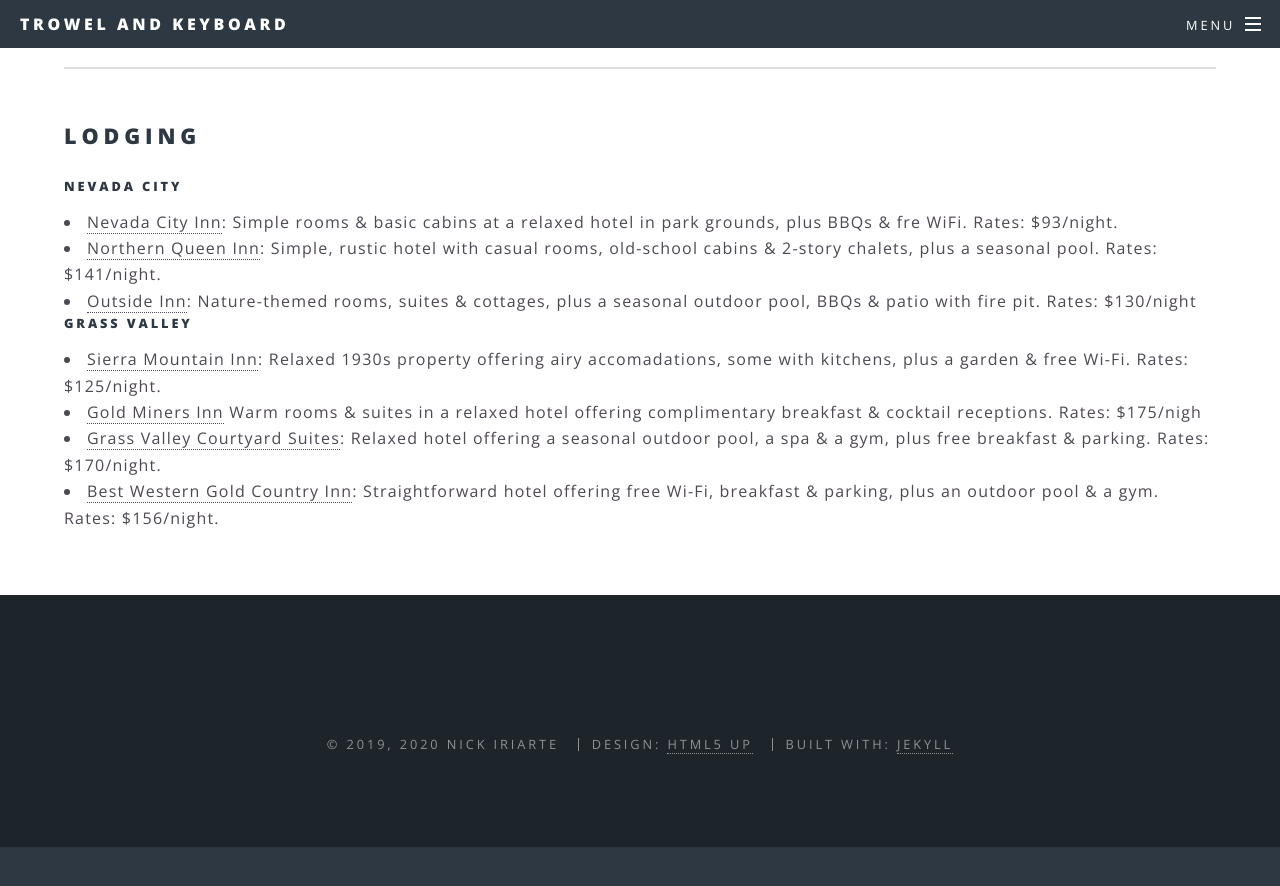
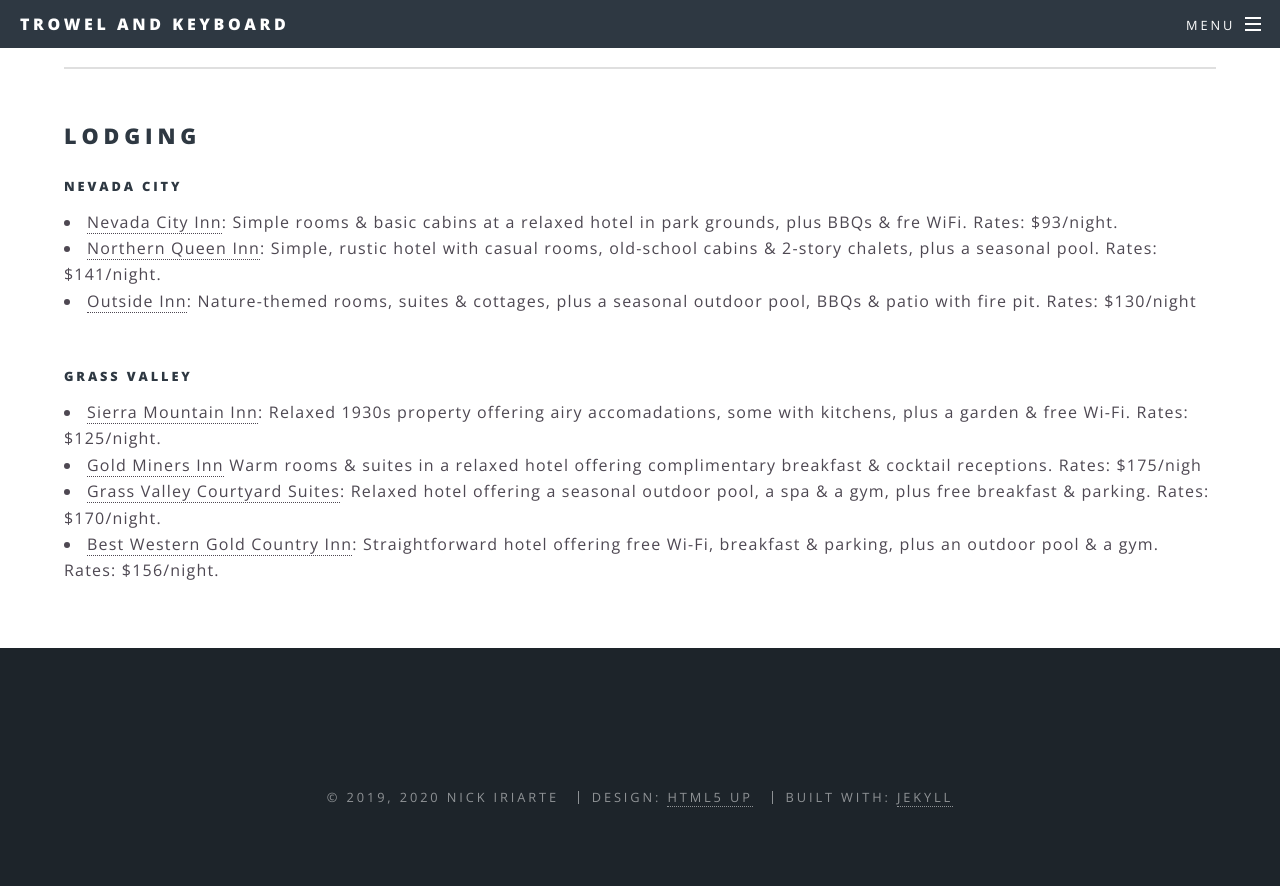
Before and after one commit to trowelandkeyboard/trowelandkeyboard.github.io, a Jekyll site: the page built from location.md, in a window 1280 px wide and 900 px high, scrolled down 914 px. Shown: the top 886 px of the window. Built offline with Jekyll 4.4.1, drawn with Linux system fonts in a browser that asks for light colours; before the commit the page ends 1761 px from its top, so only the background shows below that; grey boxes are pictures that could not be loaded.

Commit message:
added breaks

```diff
--- a/location.md
+++ b/location.md
@@ -14,7 +14,8 @@
     <h5>Nevada City</h5>
     <li><a href="https://nevadacityinn.net/">Nevada City Inn</a>: Simple rooms & basic cabins at a relaxed hotel in park grounds, plus BBQs & fre WiFi. Rates: $93/night.</li>
     <li><a href="https://northernqueeninn.com/">Northern Queen Inn</a>: Simple, rustic hotel with casual rooms, old-school cabins & 2-story chalets, plus a seasonal pool. Rates: $141/night.</li>
-    <li><a href="https://outsideinn.com/">Outside Inn</a>: Nature-themed rooms, suites & cottages, plus a seasonal outdoor pool, BBQs & patio with fire pit. Rates: $130/night</li>
+    <li><a href="https://outsideinn.com/">Outside Inn</a>: Nature-themed rooms, suites & cottages, plus a seasonal outdoor pool, BBQs & patio with fire pit. Rates: $130/night</li><br>
+ <br>
     <h5>Grass Valley</h5>
     <li><a href="http://sierramountaininn.com/">Sierra Mountain Inn</a>: Relaxed 1930s property offering airy accomadations, some with kitchens, plus a garden & free Wi-Fi. Rates: $125/night.</li>
     <li><a href="https://www.choicehotels.com/california/grass-valley/ascend-hotels/cae68?source=gyxt">Gold Miners Inn</a> Warm rooms & suites in a relaxed hotel offering complimentary breakfast & cocktail receptions. Rates: $175/nigh</li>
```
